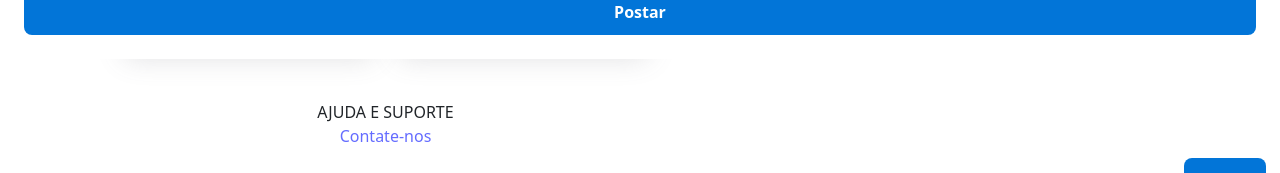
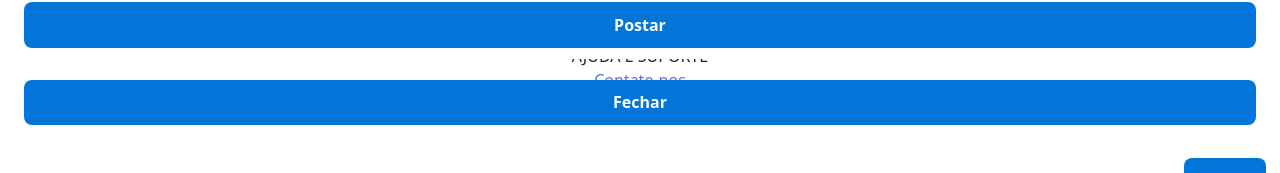
Before and after one commit to vinicostaz/Meu-Monitor-React, a React (Vite) app: page / in a window 1280 px wide. Both pictures are taken after a click on the button "Novo". Shown: the part 581-754 px from the top of the page. Built offline with nearby package versions, Linux system fonts and the light colour scheme; no server answers.

Commit message:
delete button added

```diff
--- a/src/components/card/create-modal/create-modal.tsx
+++ b/src/components/card/create-modal/create-modal.tsx
@@ -37,6 +37,9 @@ export function CreateModal({closeModal}: ModalProps) {
         }
         mutate(foodData)
     }
+    const fechar = () => {
+        closeModal();
+    }
 
     useEffect(() => {
         if(!isSuccess) return
@@ -50,9 +53,10 @@ export function CreateModal({closeModal}: ModalProps) {
                 <form className="input-container">
                     <Input label="Nome: " value={title} updateValue={setTitle}/>
                     <Input label="Preço: " value={price} updateValue={setPrice}/>
-                    <Input label="Imagem: " value={image} updateValue={setImage}/>
+                    <Input label="Imagem: " value={image} updateValue={setImage}/>7
                 </form>
                 <button onClick={submit} className="btn-secondary">Postar</button>
+                <button onClick={fechar} className="btn-secondary">Fechar</button>
             </div>
         </div>
     )
--- a/src/index.css
+++ b/src/index.css
@@ -23,13 +23,6 @@ a:hover {
   color: #535bf2;
 }
 
-body {
-  margin: 0;
-  display: flex;
-  place-items: center;
-  min-width: 320px;
-  min-height: 100vh;
-}
 
 h1 {
   font-size: 3.2em;
--- a/src/main.tsx
+++ b/src/main.tsx
@@ -14,7 +14,7 @@ ReactDOM.createRoot(document.getElementById('root')!).render(
   <React.StrictMode>
     <Header />
     <QueryClientProvider client={queryClient}>
-      <App />
+     <App />
       <Monitoria />
       <Footer />
     </QueryClientProvider>
```
Also changed, not shown: src/components/CatalogoVideos/CatalogoVideos.tsx (+10 -0 lines).
